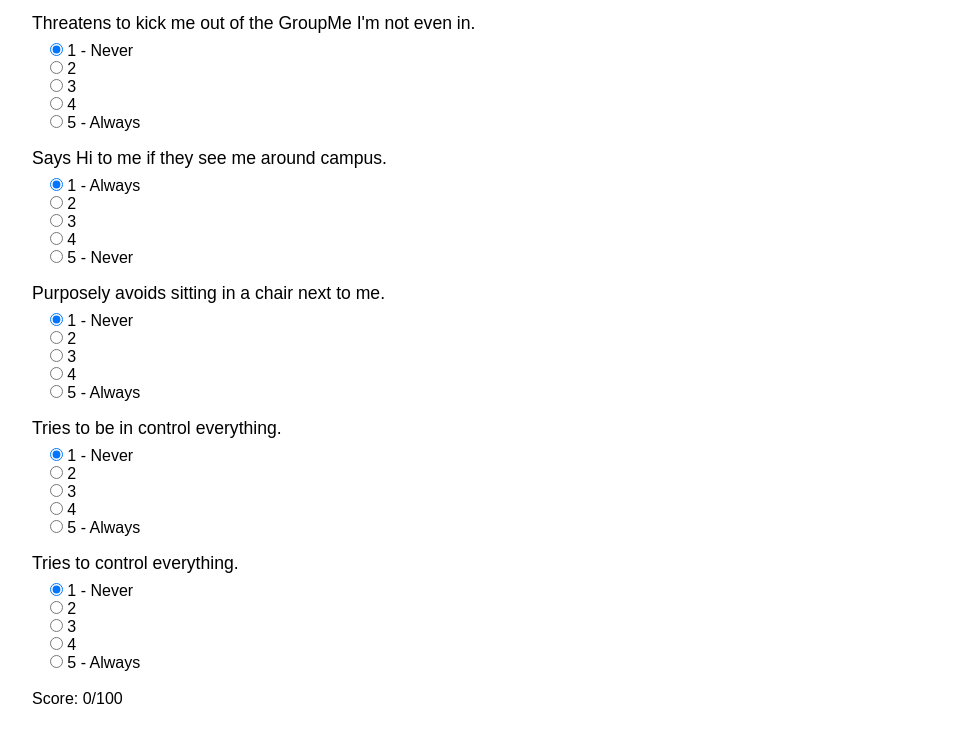
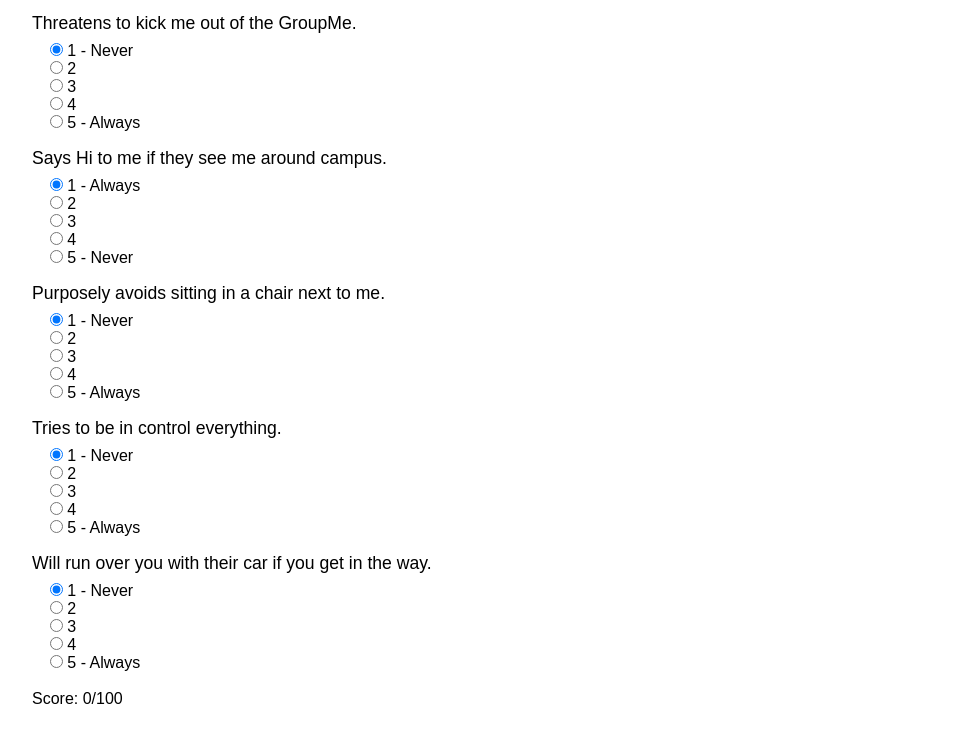
Before and after one commit to brewerbjb/brewerbjb.github.io, a plain HTML site: page index.html in a window 1280 px wide. Shown: the part 104-844 px from the top of the page, without its empty margins (160-1119 px from the left). Drawn offline with Linux system fonts and the light colour scheme.

Commit message:
Add files via upload

```diff
--- a/index.html
+++ b/index.html
@@ -17,7 +17,7 @@
 		<option value="5">5 - Definitely</option>
 	</select>-->
 	<form id = "input1" onchange="updateResult()">
-		<h3>Threatens to kick me out of the GroupMe I'm not even in.</h3>
+		<h3>Threatens to kick me out of the GroupMe.</h3>
 		<input type="radio" name="Question1" value="1" checked> 1 - Never<br>
 		<input type="radio" name="Question1" value="2"> 2<br>
 		<input type="radio" name="Question1" value="3"> 3<br>
@@ -81,7 +81,7 @@
 		<option value="5">5 - Always</option>
 	</select>-->
 	<form id = "input5" onchange="updateResult()">
-		<h3>Tries to control everything.</h3>
+		<h3>Will run over you with their car if you get in the way.</h3>
 		<input type="radio" name="Question5" value="1" checked> 1 - Never<br>
 		<input type="radio" name="Question5" value="2"> 2<br>
 		<input type="radio" name="Question5" value="3"> 3<br>
```
